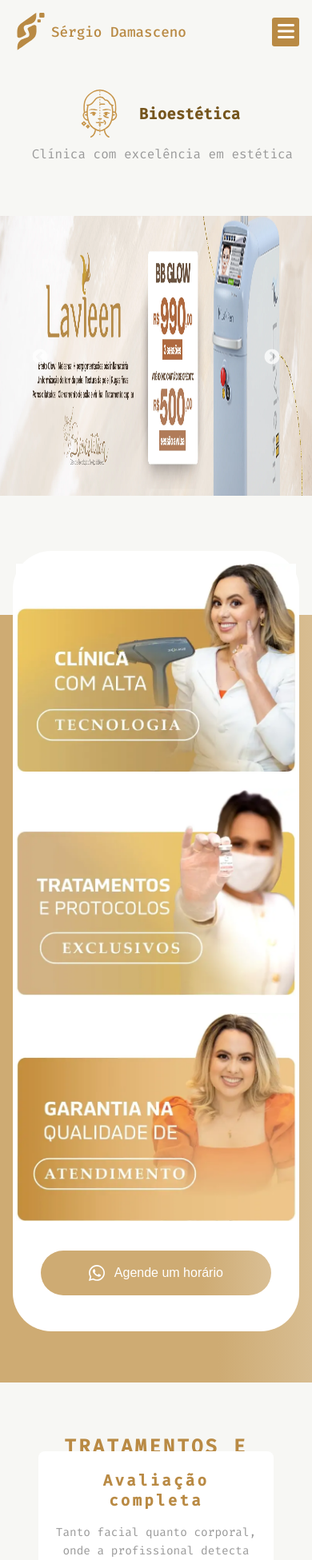
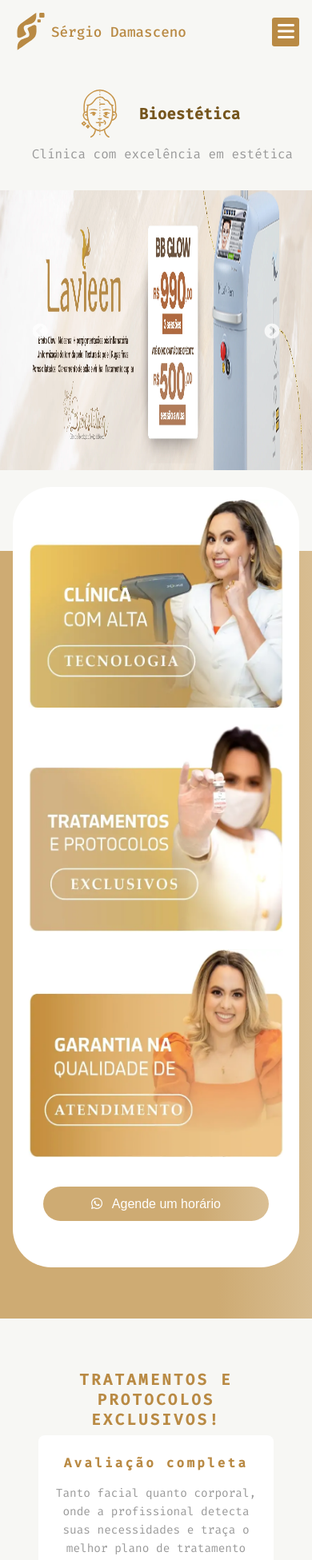
Before and after one commit to devdamasceno/estetica, a Next.js app: page /portfolio in a window 390 px wide. Shown: the top 1951 px of the page at 80% size. Built offline with nearby package versions, Linux system fonts and the light colour scheme.

Commit message:
ajuste mobile

```diff
--- a/lib/fontAwesome.ts
+++ b/lib/fontAwesome.ts
@@ -1,4 +1,4 @@
 import { library } from '@fortawesome/fontawesome-svg-core';
-import { faGithub, faLinkedin, faTwitter} from '@fortawesome/free-brands-svg-icons';
+import { faGithub, faLinkedin, faTwitter, faWhatsapp } from '@fortawesome/free-brands-svg-icons';
 
-library.add(faGithub, faLinkedin, faTwitter);
+library.add(faGithub, faLinkedin, faTwitter, faWhatsapp);
--- a/src/components/nav/index.tsx
+++ b/src/components/nav/index.tsx
@@ -17,8 +17,7 @@
     autoplaySpeed: 3000 // Velocidade do autoplay
   };
 
-
-  return (
+    return (
     <>
       <div className={styles.headerSlide}>
         <div className={styles.headerSlideIcon}>
@@ -61,7 +60,7 @@
               className={styles.whatsappButton}
               onClick={() => window.open('https://wa.me/5532991287531', '_blank')} // Redireciona para o WhatsApp
             >
-              <FontAwesomeIcon icon={faWhatsapp} width={20} height={20} size='2x' />⠀Agende um horário
+              <FontAwesomeIcon icon={faWhatsapp} size='1x'/>⠀Agende um horário
             </button>
           </div>
         </div>
--- a/src/components/nav/styles.module.css
+++ b/src/components/nav/styles.module.css
@@ -126,10 +126,8 @@
 
 .menuTratamento {
   display: flex;
-
   height: 53rem;
   padding: 1rem;
-
 }
 
 .menuTratamento h1 {
@@ -252,6 +250,8 @@
 
   .sliderContainer {
     margin: 0rem;
+    margin-top: -2rem;
+    margin-bottom: -3rem;
   }
 
   .menuTratamentoContent {
@@ -274,8 +274,17 @@
     margin: 0 auto;
   }
 
+  .menuClinicaImage {
+    padding: 0 1rem;
+  }
+
   .menuTratamento {
     display: flex;
+    height: 75rem !important;
+  }
+
+  .menuTratamento h1 {
+    font-size: 1.2rem;
   }
 
   .tratamentoDescricaoFluxoUm {
@@ -283,7 +292,7 @@
     flex-direction: column;
     align-items: center;
     justify-content: center;
-    margin-top: 6rem;
+    margin-top: 12rem;
 
     background-color: #fff;
     padding: 1.5rem 1rem;
@@ -293,7 +302,7 @@
 
   .tratamentoDescricaoFluxoUm h1 {
     text-align: center;
-    font-size: 1.2rem;
+    font-size: 1rem;
   }
 
   .tratamentoDescricaoFluxoUm p {
@@ -313,7 +322,7 @@
   }
 
   .tratamentoDescricaoFluxoDois h1 {
-    font-size: 1.2rem;
+    font-size: 1rem;
   }
 
   .tratamentoDescricaoFluxoTres {
@@ -329,7 +338,7 @@
 
   .tratamentoDescricaoFluxoTres h1 {
     text-align: center;
-    font-size: 1.2rem;
+    font-size: 1rem;
   }
 
   .tratamentoDescricaoFluxoTres p {
```
Also changed, not shown: package.json (+5 -4 lines), 1 other file (tests, documents, lock files or other folders).
